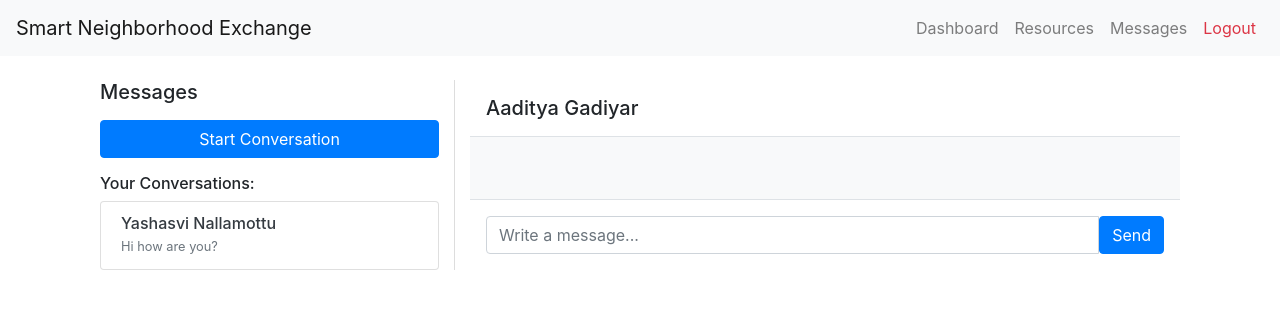
After one commit to ynallamo/Team21, a Flask app: page /chat/1 in a window 1280 px wide. The commit adds this page. Shown: the top 309 px of the page. Run offline with Flask 3, Linux system fonts and the light colour scheme; a user stored in the database is signed in; data comes from the database, SQL or seed files in the repository; both versions use the stored data as it was after the commit; some libraries are stand-ins or nearby versions.

Commit message:
yash-branch-edits-messaging

```diff
--- a/app.py
+++ b/app.py
@@ -278,9 +278,119 @@ def reserve_item(item_id):
     flash(f"Item reserved successfully for {reservation_date}!", "success")
     return redirect(url_for('item_details', item_id=item_id))
 
+@app.route('/messages', methods=['GET'])
+def messages():
+    if 'user_id' not in session:
+        flash("Please log in to view your messages.", "error")
+        return redirect(url_for('login'))
+
+    logged_in_user_id = session['user_id']
+    conn = get_db_connection()
+
+    # Fetch conversations with last message
+    conversations = conn.execute('''
+        SELECT u.user_id, u.name,
+               (SELECT content FROM Messages m
+                WHERE (m.sender_id = u.user_id AND m.receiver_id = ?)
+                   OR (m.receiver_id = u.user_id AND m.sender_id = ?)
+                ORDER BY timestamp DESC
+                LIMIT 1) as last_message
+        FROM Users u
+        JOIN Messages m
+          ON (u.user_id = m.sender_id AND m.receiver_id = ?)
+          OR (u.user_id = m.receiver_id AND m.sender_id = ?)
+        WHERE u.user_id != ?
+        GROUP BY u.user_id, u.name
+    ''', (logged_in_user_id, logged_in_user_id, logged_in_user_id, logged_in_user_id, logged_in_user_id)).fetchall()
+
+    conn.close()
+
+    # Transform conversations to list of dicts
+    conversations = [{'user_id': conv['user_id'], 'name': conv['name'], 'last_message': conv['last_message']} for conv in conversations]
+
+    return render_template('messages.html', conversations=conversations, recipient=None, messages=[])
 
 
+@app.route('/start_conversation', methods=['GET', 'POST'])
+def start_conversation():
+    if 'user_id' not in session:
+        flash("Please log in to start a conversation.", "error")
+        return redirect(url_for('login'))
 
+    logged_in_user_id = session['user_id']
+    conn = get_db_connection()
+
+    # Fetch all users except the logged-in user
+    users = conn.execute('''
+        SELECT user_id, name
+        FROM Users
+        WHERE user_id != ?
+    ''', (logged_in_user_id,)).fetchall()
+
+    conn.close()
+
+    if request.method == 'POST':
+        selected_user_id = request.form['selected_user']
+        return redirect(url_for('chat', user_id=selected_user_id))
+
+    return render_template('start_conversation.html', users=users)
+
+
+@app.route('/chat/<int:user_id>', methods=['GET', 'POST'])
+def chat(user_id):
+    if 'user_id' not in session:
+        flash("Please log in to chat.", "error")
+        return redirect(url_for('login'))
+
+    logged_in_user_id = session['user_id']
+    conn = get_db_connection()
+
+    # Handle sending a message
+    if request.method == 'POST':
+        content = request.form['message_content']
+        timestamp = datetime.datetime.now().strftime('%Y-%m-%d %H:%M:%S')
+
+        conn.execute('''
+            INSERT INTO Messages (sender_id, receiver_id, content, timestamp)
+            VALUES (?, ?, ?, ?)
+        ''', (logged_in_user_id, user_id, content, timestamp))
+        conn.commit()
+        flash("Message sent successfully!", "success")
+
+    # Fetch all messages between the logged-in user and the selected user
+    messages = conn.execute('''
+        SELECT *
+        FROM Messages
+        WHERE (sender_id = ? AND receiver_id = ?)
+           OR (sender_id = ? AND receiver_id = ?)
+        ORDER BY timestamp ASC
+    ''', (logged_in_user_id, user_id, user_id, logged_in_user_id)).fetchall()
+
+    # Fetch the recipient's details
+    recipient = conn.execute('SELECT * FROM Users WHERE user_id = ?', (user_id,)).fetchone()
+
+    # Fetch conversations with last message
+    conversations = conn.execute('''
+        SELECT u.user_id, u.name,
+               (SELECT content FROM Messages m
+                WHERE (m.sender_id = u.user_id AND m.receiver_id = ?)
+                   OR (m.receiver_id = u.user_id AND m.sender_id = ?)
+                ORDER BY timestamp DESC
+                LIMIT 1) as last_message
+        FROM Users u
+        JOIN Messages m
+          ON (u.user_id = m.sender_id AND m.receiver_id = ?)
+          OR (u.user_id = m.receiver_id AND m.sender_id = ?)
+        WHERE u.user_id != ?
+        GROUP BY u.user_id, u.name
+    ''', (logged_in_user_id, logged_in_user_id, logged_in_user_id, logged_in_user_id, logged_in_user_id)).fetchall()
+
+    conn.close()
+
+    # Transform conversations to list of dicts
+    conversations = [{'user_id': conv['user_id'], 'name': conv['name'], 'last_message': conv['last_message']} for conv in conversations]
+
+    return render_template('messages.html', conversations=conversations, recipient=recipient, messages=messages)
 
 if __name__ == '__main__':
     app.run(debug=True)
--- a/templates/base.html
+++ b/templates/base.html
@@ -2,38 +2,67 @@
 <html lang="en">
 <head>
     <meta charset="UTF-8">
+    <meta name="viewport" content="width=device-width, initial-scale=1.0">
     <title>{% block title %}Smart Neighborhood Exchange{% endblock %}</title>
-    <link rel="stylesheet" href="{{ url_for('static', filename='style.css') }}">
-    <!-- Bootstrap CSS -->
-    <link rel="stylesheet" href="https://maxcdn.bootstrapcdn.com/bootstrap/4.5.2/css/bootstrap.min.css">
+    <link rel="stylesheet" href="https://stackpath.bootstrapcdn.com/bootstrap/4.5.2/css/bootstrap.min.css">
 </head>
 <body>
     <!-- Navbar -->
     <nav class="navbar navbar-expand-lg navbar-light bg-light">
-        <a class="navbar-brand" href="{{ url_for('list_item') }}">Smart Neighborhood Exchange</a>
+        <a class="navbar-brand" href="{{ url_for('dashboard') }}">Smart Neighborhood Exchange</a>
         <button class="navbar-toggler" type="button" data-toggle="collapse" data-target="#navbarNav" aria-controls="navbarNav" aria-expanded="false" aria-label="Toggle navigation">
             <span class="navbar-toggler-icon"></span>
         </button>
         <div class="collapse navbar-collapse" id="navbarNav">
             <ul class="navbar-nav ml-auto">
-                <li class="nav-item">
-                    <a class="nav-link" href="{{ url_for('list_item') }}">List Item</a>
-                </li>
-                <li class="nav-item">
-                    <a class="nav-link" href="{{ url_for('rent_item') }}">Rent Item</a>
-                </li>
+                {% if session.get('user_id') %}
+                    <li class="nav-item">
+                        <a class="nav-link" href="{{ url_for('dashboard') }}">Dashboard</a>
+                    </li>
+                    <li class="nav-item">
+                        <a class="nav-link" href="{{ url_for('resources') }}">Resources</a>
+                    </li>
+                    <li class="nav-item">
+                        <a class="nav-link" href="{{ url_for('messages') }}">Messages</a>
+                    </li>
+                    <li class="nav-item">
+                        <a class="nav-link text-danger" href="{{ url_for('logout') }}">Logout</a>
+                    </li>
+                {% else %}
+                    <li class="nav-item">
+                        <a class="nav-link" href="{{ url_for('login') }}">Login</a>
+                    </li>
+                    <li class="nav-item">
+                        <a class="nav-link" href="{{ url_for('signup') }}">Signup</a>
+                    </li>
+                {% endif %}
             </ul>
         </div>
     </nav>
 
-    <!-- Page Content -->
+    <!-- Flash Messages -->
+    {% with messages = get_flashed_messages(with_categories=true) %}
+        {% if messages %}
+            <div class="container mt-3">
+                {% for category, message in messages %}
+                    <div class="alert alert-{{ category }} alert-dismissible fade show" role="alert">
+                        {{ message }}
+                        <button type="button" class="close" data-dismiss="alert" aria-label="Close">
+                            <span aria-hidden="true">&times;</span>
+                        </button>
+                    </div>
+                {% endfor %}
+            </div>
+        {% endif %}
+    {% endwith %}
+
+    <!-- Content Block -->
     <div class="container mt-4">
         {% block content %}{% endblock %}
     </div>
 
-    <!-- Bootstrap JS and dependencies -->
     <script src="https://code.jquery.com/jquery-3.5.1.slim.min.js"></script>
-    <script src="https://cdn.jsdelivr.net/npm/popper.js@1.16.1/dist/umd/popper.min.js"></script>
+    <script src="https://cdn.jsdelivr.net/npm/@popperjs/core@2.9.2/dist/umd/popper.min.js"></script>
     <script src="https://stackpath.bootstrapcdn.com/bootstrap/4.5.2/js/bootstrap.min.js"></script>
 </body>
 </html>
--- a/templates/dashboard.html
+++ b/templates/dashboard.html
@@ -19,7 +19,7 @@
         <!-- Hardcoded News Feed -->
         <div class="col-md-4 mb-4">
             <div class="card h-100">
-                <img src="{{ url_for('static', filename='images/news1.jpg') }}" class="card-img-top" alt="News image">
+                <img src="{{ url_for('static', filename='images/clean-up.png') }}" class="card-img-top" alt="News image">
                 <div class="card-body">
                     <h5 class="card-title">Neighborhood Cleanup</h5>
                     <p class="card-text">Join us this Saturday for a community cleanup. Help keep our neighborhood clean and green!</p>
@@ -29,7 +29,7 @@
         </div>
         <div class="col-md-4 mb-4">
             <div class="card h-100">
-                <img src="{{ url_for('static', filename='images/news2.jpg') }}" class="card-img-top" alt="News image">
+                <img src="{{ url_for('static', filename='images/market.png') }}" class="card-img-top" alt="News image">
                 <div class="card-body">
                     <h5 class="card-title">Local Farmers Market</h5>
                     <p class="card-text">Don't miss the weekly farmers market on Sunday. Fresh produce and handmade goods await!</p>
@@ -39,7 +39,7 @@
         </div>
         <div class="col-md-4 mb-4">
             <div class="card h-100">
-                <img src="{{ url_for('static', filename='images/news3.jpg') }}" class="card-img-top" alt="News image">
+                <img src="{{ url_for('static', filename='images/literature.png') }}" class="card-img-top" alt="News image">
                 <div class="card-body">
                     <h5 class="card-title">Book Club Meeting</h5>
                     <p class="card-text">Join our monthly book club discussion. This month we’re reading "To Kill a Mockingbird".</p>
--- /dev/null
+++ b/templates/messages.html
@@ -0,0 +1,82 @@
+{% extends "base.html" %}
+
+{% block title %}Messages{% endblock %}
+
+{% block content %}
+<div class="container-fluid mt-4">
+    <div class="row">
+        <!-- Left Sidebar: Conversations and Start Conversation Button -->
+        <div class="col-md-4" style="border-right: 1px solid #ddd; max-height: 600px; overflow-y: auto;">
+            <h5 class="mb-3">Messages</h5>
+
+            <!-- Start Conversation Button -->
+            <div class="mb-3">
+                <a href="{{ url_for('start_conversation') }}" class="btn btn-primary w-100">Start Conversation</a>
+            </div>
+
+            <!-- List of Conversations -->
+            <h6>Your Conversations:</h6>
+            <ul class="list-group">
+                {% for conversation in conversations %}
+                    <li class="list-group-item d-flex align-items-center {% if recipient and conversation['user_id'] == recipient['user_id'] %}active{% endif %}">
+                        <a href="{{ url_for('chat', user_id=conversation['user_id']) }}" class="d-flex align-items-center text-decoration-none text-dark w-100">
+                            <div>
+                                <h6 class="mb-0">{{ conversation['name'] }}</h6>
+                                <small class="text-muted">{{ conversation['last_message'] if conversation['last_message'] else "No messages yet" }}</small>
+                            </div>
+                        </a>
+                    </li>
+                {% endfor %}
+            </ul>
+        </div>
+
+        <!-- Main Chat Window -->
+        <div class="col-md-8" style="max-height: 600px; display: flex; flex-direction: column;">
+            {% if recipient %}
+                <!-- Chat Header -->
+                <div class="d-flex align-items-center p-3 border-bottom">
+                    <h5 class="mb-0">{{ recipient['name'] }}</h5>
+                </div>
+
+                <!-- Chat Messages -->
+                <div class="flex-grow-1" style="overflow-y: auto; padding: 20px; background-color: #f8f9fa;">
+                    {% for message in messages %}
+                        {% if message['sender_id'] == session['user_id'] %}
+                            <!-- Outgoing Message -->
+                            <div class="text-end mb-3">
+                                <div class="d-inline-block p-2 rounded text-white bg-primary">
+                                    {{ message['content'] }}
+                                </div>
+                                <br>
+                                <small class="text-muted">{{ message['timestamp'] }}</small>
+                            </div>
+                        {% else %}
+                            <!-- Incoming Message -->
+                            <div class="text-start mb-3">
+                                <div class="d-inline-block p-2 rounded bg-light">
+                                    {{ message['content'] }}
+                                </div>
+                                <br>
+                                <small class="text-muted">{{ message['timestamp'] }}</small>
+                            </div>
+                        {% endif %}
+                    {% endfor %}
+                </div>
+
+                <!-- Message Input -->
+                <form method="POST" action="{{ url_for('chat', user_id=recipient['user_id']) }}" class="p-3 border-top">
+                    <div class="input-group">
+                        <input type="text" class="form-control" name="message_content" placeholder="Write a message..." required>
+                        <button type="submit" class="btn btn-primary">Send</button>
+                    </div>
+                </form>
+            {% else %}
+                <!-- Placeholder for no active chat -->
+                <div class="d-flex align-items-center justify-content-center h-100">
+                    <h5>Select a user to start chatting.</h5>
+                </div>
+            {% endif %}
+        </div>
+    </div>
+</div>
+{% endblock %}
```
Also changed, not shown: templates/start_conversation.html (added, +20 -0 lines), smart_neighborhood_exchange.db, static/images/clean-up.png (added), static/images/literature.png (added), static/images/market.png (added).
